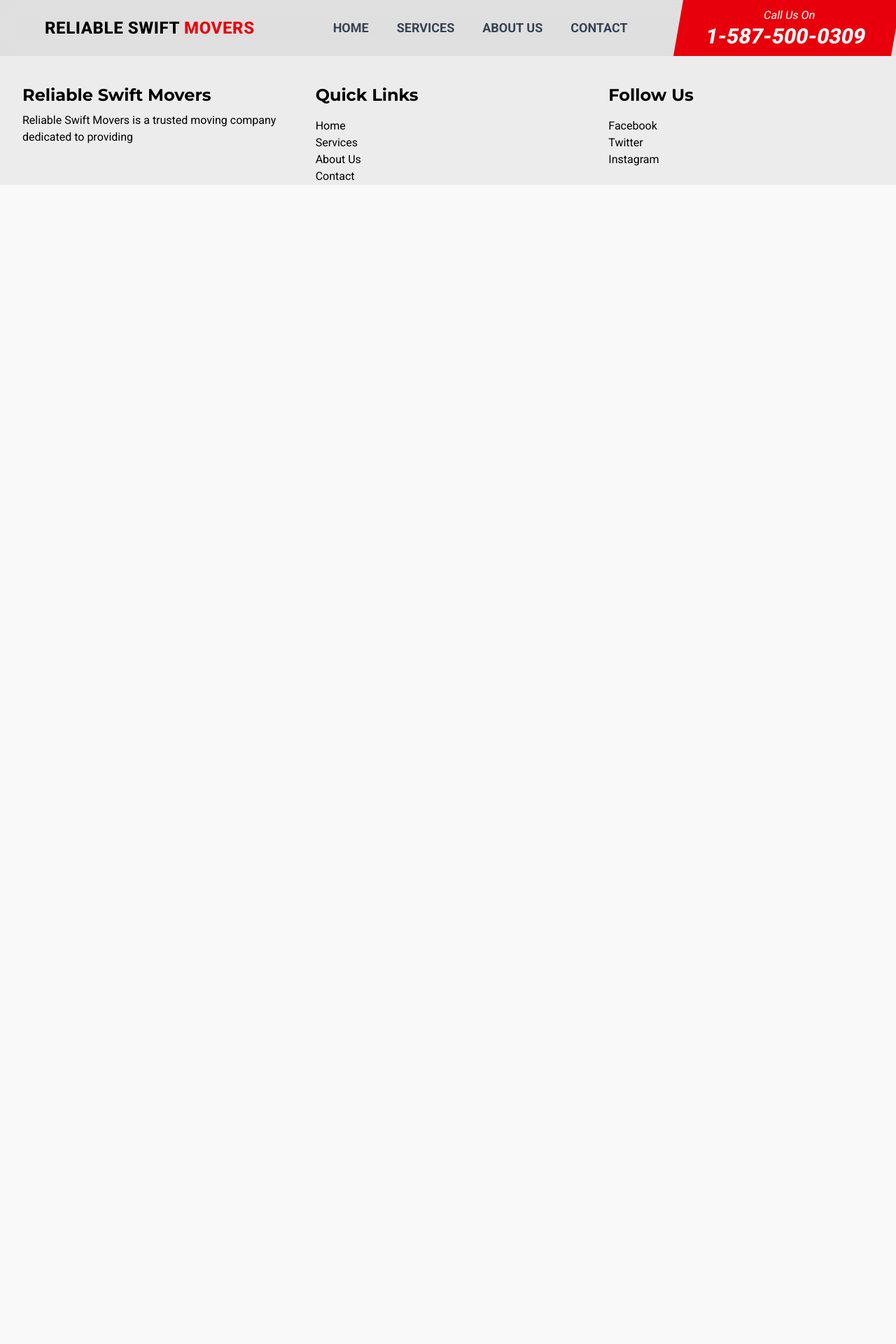
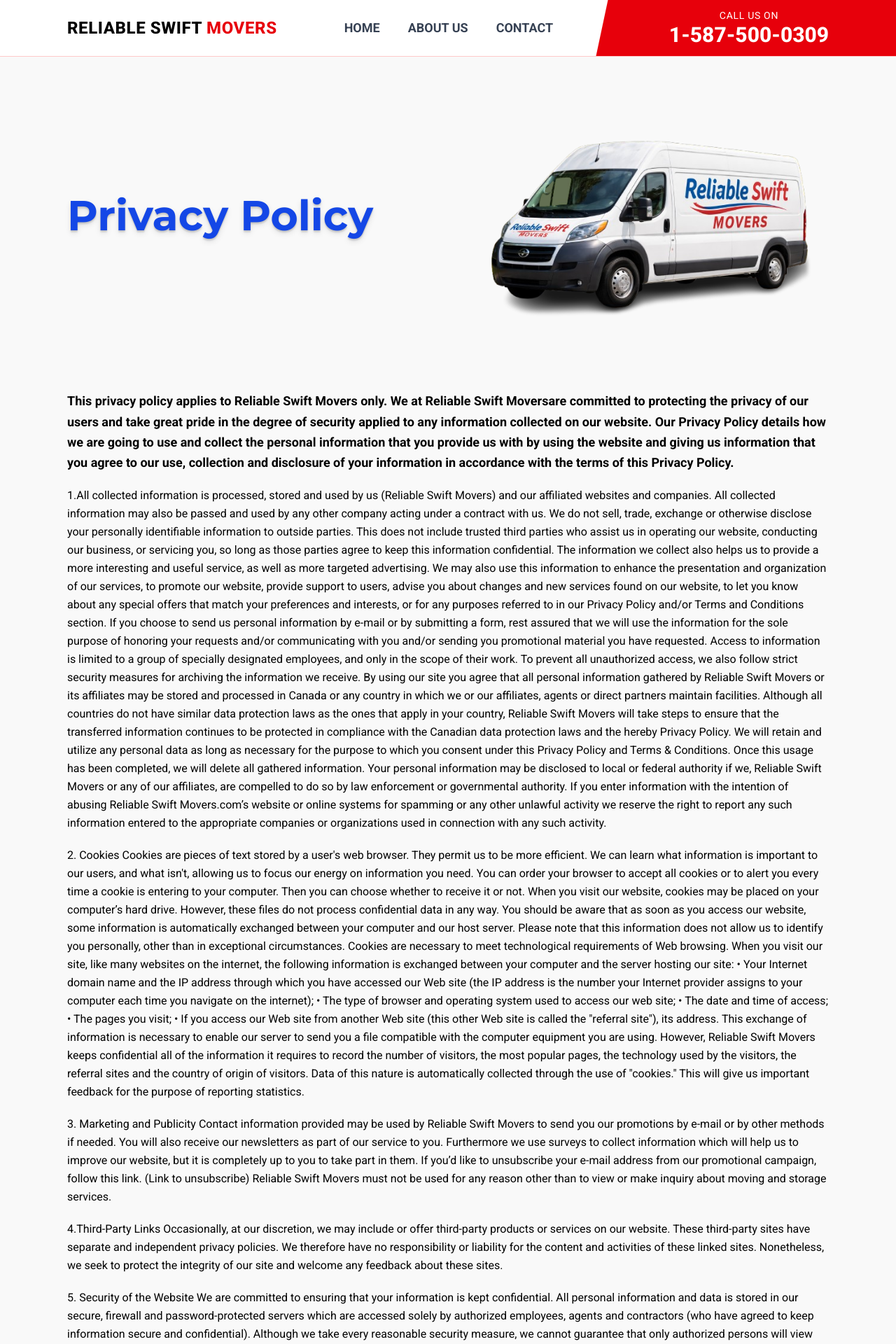
Before and after one commit to quophiBonney/reliableswiftmovers, a React (Vite) app: page /privacy-policy in a window 1280 px wide. Shown: the top 1920 px of the page at 70% size. Before the commit the page ends 800 px from the top, so only its background shows below. Built offline with nearby package versions, Linux system fonts and the light colour scheme.

Commit message:
gap issue fixed

```diff
--- a/src/App.jsx
+++ b/src/App.jsx
@@ -8,6 +8,7 @@
 import About from "./pages/About";
 import Services from "./pages/Services";
 import Contact from "./pages/Contact";
+import PrivacyPolicy from "./pages/PrivacyPolicy";
 function App() {
   useEffect(() => {
     AOS.init({
@@ -22,9 +23,9 @@
       <Navbar />
       <Routes>
         <Route path="/" element={<Home />} />
-        <Route path="/services" element={<Services />} />
         <Route path="/about" element={<About />} />
         <Route path="/contact" element={<Contact />} />
+        <Route path="/privacy-policy" element={<PrivacyPolicy/>}/>
       </Routes>
       <Footer />
     </>
--- a/src/components/Footer.jsx
+++ b/src/components/Footer.jsx
@@ -1,4 +1,5 @@
-import React from "react";
+import {Facebook,  Instagram, Twitter} from 'lucide-react'
+
 import { Link } from "react-router-dom";
 const Footer = () => {
   return (
@@ -17,29 +18,23 @@
             <Link to="/">Home</Link>
           </li>
           <li>
-            <Link to="/services">Services</Link>
-          </li>
-          <li>
             <Link to="/about">About Us</Link>
           </li>
           <li>
             <Link to="/contact">Contact</Link>
           </li>
+          <li>
+            <Link to="/privacy-policy">Privacy Policy</Link>
+          </li>
         </ul>
       </div>
       <div className="mt-10">
         <h3 className="text-2xl font-bold mb-4">Follow Us</h3>
-        <ul>
-          <li>
-            <Link to="#">Facebook</Link>
-          </li>
-          <li>
-            <Link to="#">Twitter</Link>
-          </li>
-          <li>
-            <Link to="#">Instagram</Link>
-          </li>
-        </ul>
+        <div className="flex gap-3">
+             <Link to="#" className="bg-black/40 rounded-full p-3 flex justify-center items-center text-white"><Facebook/></Link>
+              <Link to="#" className="bg-black/40 rounded-full p-3 flex justify-center items-center text-white"><Twitter/></Link>
+               <Link to="#" className="bg-black/40 rounded-full p-3 flex justify-center items-center text-white"><Instagram/></Link>
+        </div>
       </div>
     </footer>
   );
--- a/src/components/HomeHero.jsx
+++ b/src/components/HomeHero.jsx
@@ -7,7 +7,7 @@
         <h1 className="text-3xl md:text-4xl font-bold text-shadow-lg mb-6 text-blue-700">
           Save Up To 60% On Your Move With Reliable Swift Movers
         </h1>
-        <div class="bg-blue-600 rounded-lg p-4">
+        <div class="bg-blue-600 rounded-lg p-4 md:p-6 lg:p-10">
           <form>
             <div className="grid grid-cols-1 md:grid-cols-2 gap-5">
               <div>
--- a/src/components/Navbar.jsx
+++ b/src/components/Navbar.jsx
@@ -1,15 +1,13 @@
 import { useState, useEffect } from "react";
 import { Menu, X } from "lucide-react";
-import { Link, NavLink } from "react-router-dom";
+import { NavLink } from "react-router-dom";
 
 export default function Navbar() {
   const [open, setOpen] = useState(false);
   const [scrolled, setScrolled] = useState(false);
 
   useEffect(() => {
-    const handleScroll = () => {
-      setScrolled(window.scrollY > 20);
-    };
+    const handleScroll = () => setScrolled(window.scrollY > 20);
 
     window.addEventListener("scroll", handleScroll);
     return () => window.removeEventListener("scroll", handleScroll);
@@ -17,41 +15,42 @@
 
   const links = [
     { name: "Home", path: "/" },
-    { name: "Services", path: "/services" },
     { name: "About Us", path: "/about" },
     { name: "Contact", path: "/contact" },
   ];
 
   return (
     <header
-      className={`w-full z-50 flex justify-center transition-all duration-300 overflow-x-hidden ${scrolled ? "border-b-2 border-b-black/10 fixed top-0" : "relative"}`}
+      className={`w-full z-50 flex justify-center transition-all duration-300 border-b border-red-200 ${
+        scrolled ? "fixed top-0" : "relative"
+      }`}
     >
       <nav
-        className={`w-full transition-all duration-500
-        ${
+        className={`w-full transition-all duration-500 ${
           scrolled
-            ? "bg-white backdrop-blur-xl shadow-xl"
-            : "bg-black/10 backdrop-blur-md shadow-xl"
+            ? "bg-white/95 backdrop-blur-xl shadow-lg"
+            : "bg-white backdrop-blur-md"
         }`}
       >
-        {/* Large Device Layout - 50% Logo/Menus + 50% CTA */}
-        <div className="hidden md:flex items-center justify-between h-20">
-          {/* Logo and Links - 50% width */}
-          <div className="flex items-center gap-28 w-full px-8 md:px-10 lg:px-16">
+        {/* ================= DESKTOP ================= */}
+        <div className="hidden md:flex items-center h-20 relative overflow-hidden">
+
+          {/* LEFT SIDE */}
+          <div className="flex items-center gap-24 w-full px-8 md:px-10 lg:px-24 z-10">
             <NavLink
               to="/"
               className="text-2xl font-extrabold tracking-wide uppercase"
             >
               Reliable Swift <span className="text-red-600">Movers</span>
             </NavLink>
+
             <div className="flex items-center gap-10">
               {links.map((link) => (
                 <NavLink
                   key={link.name}
                   to={link.path}
                   className={({ isActive }) =>
-                    `relative text-lg font-bold uppercase transition duration-300
-                    ${
+                    `relative text-lg font-bold uppercase transition duration-300 group ${
                       isActive
                         ? "text-blue-600"
                         : "text-gray-700 hover:text-blue-600"
@@ -59,66 +58,75 @@
                   }
                 >
                   {link.name}
+
+                  {/* animated underline */}
                   <span className="absolute left-0 -bottom-1 w-0 h-[2px] bg-blue-600 transition-all duration-300 group-hover:w-full"></span>
                 </NavLink>
               ))}
             </div>
           </div>
 
-          <div className="w-1/3 h-full bg-red-600 -skew-x-10 flex flex-col text-white justify-center items-center">
-            <p>Call Us On</p>
-            <p className="text-3xl font-extrabold">1-587-500-0309</p>
+          {/* ================= SKEW CTA AREA ================= */}
+          <div className="absolute right-0 h-full w-[420px] flex items-center justify-center text-white">
+
+            {/* Skewed Background ONLY */}
+            <div className="absolute inset-0 bg-red-600 transform -skew-x-12 origin-left w-[150%]"></div>
+
+            {/* Content (NOT skewed) */}
+            <div className="relative text-center">
+              <p className="text-sm uppercase tracking-wider">
+                Call Us On
+              </p>
+              <p className="text-3xl font-extrabold">
+                1-587-500-0309
+              </p>
+            </div>
           </div>
         </div>
 
-        {/* Mobile Layout */}
-        <div className="bg-red-500 flex items-center justify-between px-8 h-20 md:hidden">
-          {/* Logo */}
+        {/* ================= MOBILE ================= */}
+        <div className="bg-red-600 flex items-center justify-between px-8 h-20 md:hidden">
           <h1 className="text-xl font-bold tracking-wide text-white">
             Reliable Swift <span className="text-blue-600">Movers</span>
           </h1>
 
-          {/* Mobile Icon */}
-          <button
-            onClick={() => setOpen(!open)}
-            className="hover:cursor-pointer"
-          >
+          <button onClick={() => setOpen(!open)}>
             {open ? (
-              <X size={26} color={"white"} />
+              <X size={26} color="white" />
             ) : (
-              <Menu size={26} color={"white"} />
+              <Menu size={26} color="white" />
             )}
           </button>
         </div>
       </nav>
 
+      {/* ================= MOBILE DRAWER ================= */}
       <div
-        className={`md:hidden fixed right-0 top-0 h-full w-3/5 max-w-80 bg-blue-50 shadow-2xl transform transition-transform duration-300 ease-in-out z-50 ${
+        className={`md:hidden fixed right-0 top-0 h-full w-3/5 max-w-80 bg-blue-50 shadow-2xl transform transition-transform duration-300 z-50 ${
           open ? "translate-x-0" : "translate-x-full"
         }`}
       >
         <div className="flex flex-col h-full">
-          {/* Drawer Header with Close Button */}
           <div className="flex items-center justify-between px-6 py-5 border-b border-blue-100">
             <h2 className="text-xl font-bold text-blue-600">
               Reliable Swift Movers
             </h2>
+
             <button
               onClick={() => setOpen(false)}
-              className="p-2 hover:bg-blue-100 rounded-full transition-colors"
+              className="p-2 hover:bg-blue-100 rounded-full"
             >
-              <X size={24} className="text-gray-600" />
+              <X size={24} />
             </button>
           </div>
 
-          {/* Drawer Links */}
           <div className="flex flex-col px-6 py-6 space-y-2">
             {links.map((link) => (
               <NavLink
                 key={link.name}
                 to={link.path}
                 onClick={() => setOpen(false)}
-                className="block px-4 py-3 text-lg font-medium text-gray-700 hover:text-blue-600 hover:bg-blue-100 rounded-lg transition-colors"
+                className="block px-4 py-3 text-lg font-medium text-gray-700 hover:text-blue-600 hover:bg-blue-100 rounded-lg transition"
               >
                 {link.name}
               </NavLink>
@@ -127,7 +135,7 @@
         </div>
       </div>
 
-      {/* Overlay backdrop when drawer is open */}
+      {/* Overlay */}
       {open && (
         <div
           className="md:hidden fixed inset-0 bg-black/50 backdrop-blur-sm z-40"
--- /dev/null
+++ b/src/components/Policy.jsx
@@ -0,0 +1,67 @@
+import React from 'react'
+
+const Policy = () => {
+  return (
+    <div className="mt-16 space-y-5 mb-10">
+      <p className="text-lg font-bold leading-relaxed">
+
+This privacy policy applies to Reliable Swift Movers only. We at Reliable Swift Moversare committed to protecting the privacy of our users and take great pride in the degree of security applied to any information collected on our website. Our Privacy Policy details how we are going to use and collect the personal information that you provide us with by using the website and giving us information that you agree to our use, collection and disclosure of your information in accordance with the terms of this Privacy Policy.
+</p>
+
+<p className="leading-relaxed">
+    1.All collected information is processed, stored and used by us (Reliable Swift Movers) and our affiliated websites and companies. All collected information may also be passed and used by any other company acting under a contract with us.
+
+We do not sell, trade, exchange or otherwise disclose your personally identifiable information to outside parties. This does not include trusted third parties who assist us in operating our website, conducting our business, or servicing you, so long as those parties agree to keep this information confidential.
+
+The information we collect also helps us to provide a more interesting and useful service, as well as more targeted advertising. We may also use this information to enhance the presentation and organization of our services, to promote our website, provide support to users, advise you about changes and new services found on our website, to let you know about any special offers that match your preferences and interests, or for any purposes referred to in our Privacy Policy and/or Terms and Conditions section.
+
+If you choose to send us personal information by e-mail or by submitting a form, rest assured that we will use the information for the sole purpose of honoring your requests and/or communicating with you and/or sending you promotional material you have requested. Access to information is limited to a group of specially designated employees, and only in the scope of their work. To prevent all unauthorized access, we also follow strict security measures for archiving the information we receive.
+
+By using our site you agree that all personal information gathered by Reliable Swift Movers or its affiliates may be stored and processed in Canada or any country in which we or our affiliates, agents or direct partners maintain facilities. Although all countries do not have similar data protection laws as the ones that apply in your country, Reliable Swift Movers will take steps to ensure that the transferred information continues to be protected in compliance with the Canadian data protection laws and the hereby Privacy Policy.
+
+We will retain and utilize any personal data as long as necessary for the purpose to which you consent under this Privacy Policy and Terms & Conditions. Once this usage has been completed, we will delete all gathered information.
+
+Your personal information may be disclosed to local or federal authority if we, Reliable Swift Movers or any of our affiliates, are compelled to do so by law enforcement or governmental authority. If you enter information with the intention of abusing Reliable Swift Movers.com’s website or online systems for spamming or any other unlawful activity we reserve the right to report any such information entered to the appropriate companies or organizations used in connection with any such activity.
+</p>
+
+<p className="leading-relaxed">
+    2. Cookies
+Cookies are pieces of text stored by a user's web browser. They permit us to be more efficient. We can learn what information is important to our users, and what isn't, allowing us to focus our energy on information you need. You can order your browser to accept all cookies or to alert you every time a cookie is entering to your computer. Then you can choose whether to receive it or not.
+
+When you visit our website, cookies may be placed on your computer’s hard drive. However, these files do not process confidential data in any way. You should be aware that as soon as you access our website, some information is automatically exchanged between your computer and our host server. Please note that this information does not allow us to identify you personally, other than in exceptional circumstances. Cookies are necessary to meet technological requirements of Web browsing. When you visit our site, like many websites on the internet, the following information is exchanged between your computer and the server hosting our site:
+
+• Your Internet domain name and the IP address through which you have accessed our Web site (the IP address is the number your Internet provider assigns to your computer each time you navigate on the internet);
+• The type of browser and operating system used to access our web site;
+• The date and time of access;
+• The pages you visit;
+• If you access our Web site from another Web site (this other Web site is called the "referral site"), its address.
+
+This exchange of information is necessary to enable our server to send you a file compatible with the computer equipment you are using. However, Reliable Swift Movers keeps confidential all of the information it requires to record the number of visitors, the most popular pages, the technology used by the visitors, the referral sites and the country of origin of visitors. Data of this nature is automatically collected through the use of "cookies." This will give us important feedback for the purpose of reporting statistics.
+</p>
+
+<p className="leading-relaxed">3. Marketing and Publicity
+Contact information provided may be used by Reliable Swift Movers to send you our promotions by e-mail or by other methods if needed. You will also receive our newsletters as part of our service to you. Furthermore we use surveys to collect information which will help us to improve our website, but it is completely up to you to take part in them. If you’d like to unsubscribe your e-mail address from our promotional campaign, follow this link. (Link to unsubscribe) Reliable Swift Movers must not be used for any reason other than to view or make inquiry about moving and storage services.</p>
+
+<p className="leading-relaxed">4.Third-Party Links
+Occasionally, at our discretion, we may include or offer third-party products or services on our website. These third-party sites have separate and independent privacy policies. We therefore have no responsibility or liability for the content and activities of these linked sites. Nonetheless, we seek to protect the integrity of our site and welcome any feedback about these sites.</p>
+
+<p className="leading-relaxed">5. Security of the Website
+We are committed to ensuring that your information is kept confidential. All personal information and data is stored in our secure, firewall and password-protected servers which are accessed solely by authorized employees, agents and contractors (who have agreed to keep information secure and confidential). Although we take every reasonable security measure, we cannot guarantee that only authorized persons will view your information. In order to minimize the risk of security problems, you should use up-to-date antivirus software and strong passwords.</p>
+
+<p className="leading-relaxed">6. Children
+The website opens to all users who want take advantage of our services, our website, products and services are all directed to people who are at least 13 years old or older.
+
+The website is open to all users 13 years of age or older who want take advantage of our services, our website, and products. We do not collect or maintain any personal or information if we know that person under the age of 13, and if such a case arises, all the information about the person that we received will be deleted. You can also inform us by contacting us at the address and number listed below.</p>
+
+<p>7. Changes to this Privacy Policy
+The above Privacy Policy is subject to change without notification. In using our services, you confirm that you have read, understood, and agreed to the above Privacy Policy.</p>
+
+<p>8. Contact us
+If you have any questions and/or concerns regarding this policy, please contact our customer service department at info@Reliable Swift Movers.com.
+
+      </p>
+    </div>
+  )
+}
+
+export default Policy
--- /dev/null
+++ b/src/components/PrivacyPolicyHero.jsx
@@ -0,0 +1,18 @@
+import React from "react";
+import van from "../assets/swift_movers_van.png";
+const PrivacyPolicyHero = () => {
+  return (
+    <section className="mt-16 grid grid-cols-1 lg:grid-cols-2 gap-10">
+      <div className="flex flex-col justify-center ">
+        <h1 className="text-start text-3xl md:text-6xl font-bold text-shadow-lg mb-6 text-blue-700">
+          Privacy Policy
+        </h1>
+      </div>
+      <div>
+        <img src={van} alt="Reliable Swift Movers" className="w-full" />
+      </div>
+    </section>
+  );
+};
+
+export default PrivacyPolicyHero;
--- a/src/index.css
+++ b/src/index.css
@@ -6,7 +6,7 @@
 }
 body {
   font-family: "Roboto", sans-serif;
-  background-color: #f9f9f9;
+  background-color: #f9f9f9dc;
   height: 100vh;
 }
 h1,
--- a/src/pages/Contact.jsx
+++ b/src/pages/Contact.jsx
@@ -6,7 +6,7 @@
 const Contact = () => {
   return (
     <>
-      <div className="px-4 md:px-10 lg:px-16">
+      <div className="px-4 md:px-10 lg:px-24">
         <ContactHero />
         <ContactForm />
       </div>
--- a/src/pages/Home.jsx
+++ b/src/pages/Home.jsx
@@ -7,7 +7,7 @@
 const Home = () => {
   return (
     <>
-      <div className="px-4 md:px-10 lg:px-16">
+      <div className="px-4 md:px-10 lg:px-24">
         <HomeHero />
         <Moving />
       </div>
--- /dev/null
+++ b/src/pages/PrivacyPolicy.jsx
@@ -0,0 +1,16 @@
+import React from 'react'
+import PrivacyPolicyHero from '../components/PrivacyPolicyHero'
+import Policy from '../components/Policy'
+
+const PrivacyPolicy = () => {
+  return (
+    <>
+      <div className="px-4 md:px-8 lg:px-24">
+        <PrivacyPolicyHero/>
+      <Policy/>
+      </div>
+    </>
+  )
+}
+
+export default PrivacyPolicy
--- a/src/pages/Services.jsx
+++ /dev/null
@@ -1,7 +0,0 @@
-import React from "react";
-
-const Services = () => {
-  return <div>Services</div>;
-};
-
-export default Services;
```
